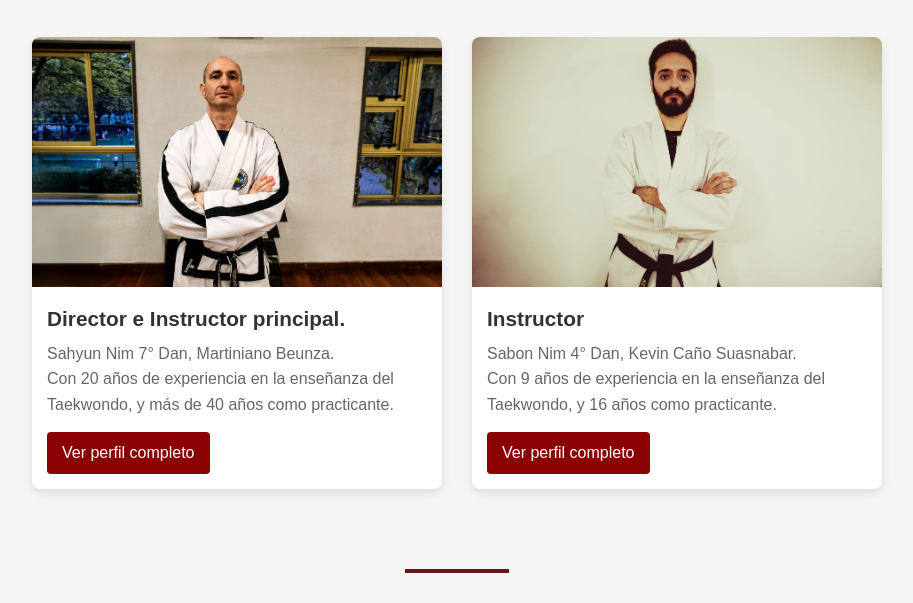
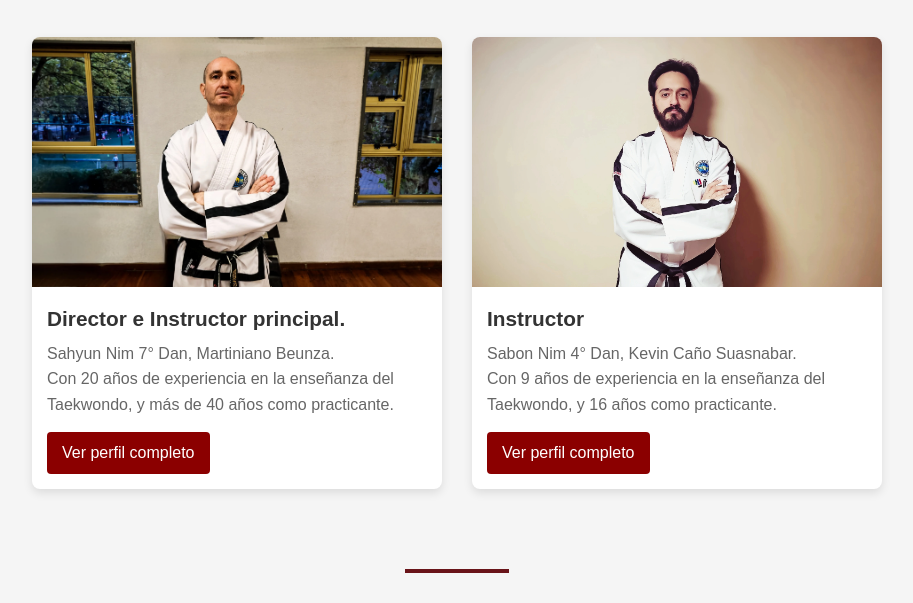
Before and after one commit to OpieSoA/TaekwondoGEBA-NewWebsite, a plain HTML site: page html/instructores.html in a window 1280 px wide. Shown: the part 179-782 px from the top of the page, without its empty margins (183-1096 px from the left). Drawn offline with Linux system fonts and the light colour scheme.

Commit message:
Instructors data update

```diff
--- a/html/instructores.html
+++ b/html/instructores.html
@@ -56,7 +56,7 @@
                 </div>
 
                 <div class="instructor-card">
-                    <img src="/css/images/sabon.webp" alt="Instructor" class="instructor-thumbnail">
+                    <img src="/css/images/sabonim.webp" alt="Instructor" class="instructor-thumbnail">
                     <h3>Instructor</h3>
                     <p>Sabon Nim 4° Dan, Kevin Caño Suasnabar.<br>Con <span id="profesor2-clase"></span> años de experiencia en la enseñanza del Taekwondo, y <span id="profesor2-practica"></span> años como practicante.</p>
                     <a href="/html/SabonNim.html" class="btn-more">Ver perfil completo</a>
```
Also changed, not shown: css/images/sabonim.webp (added).
